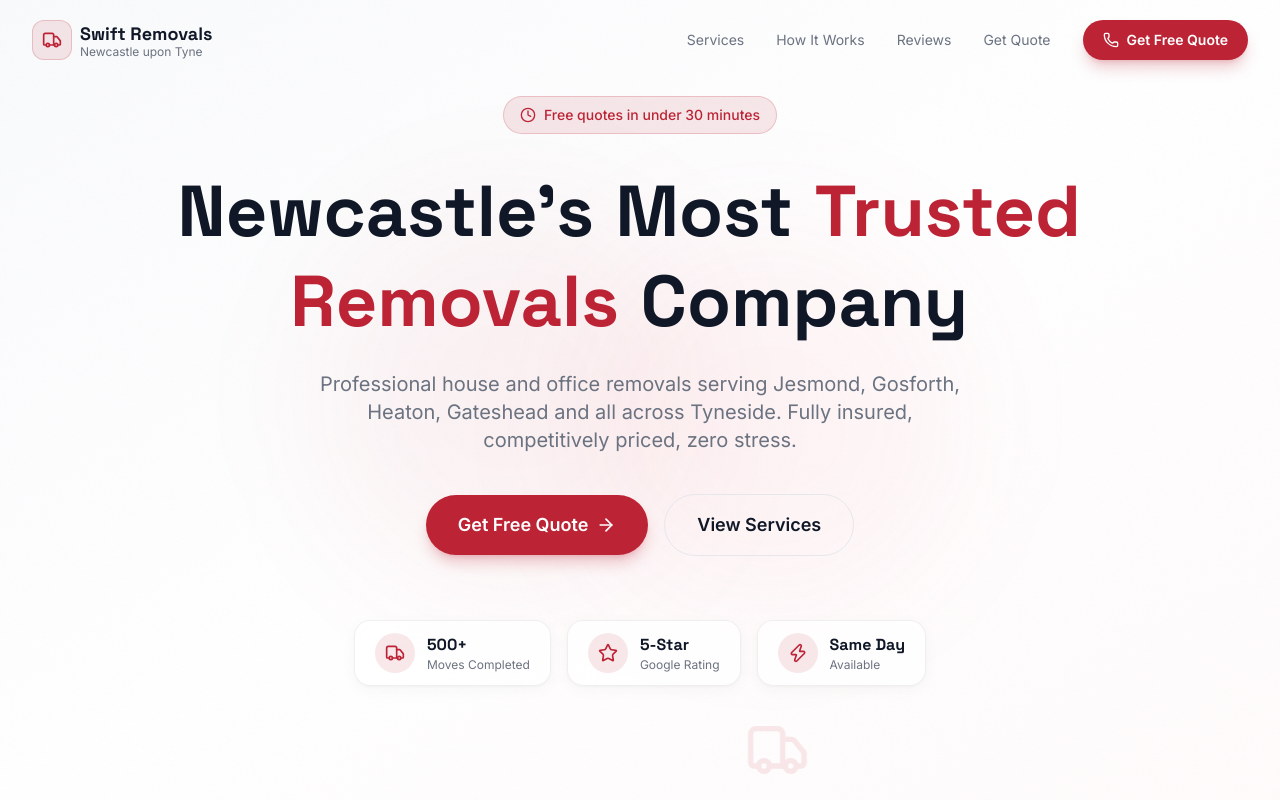
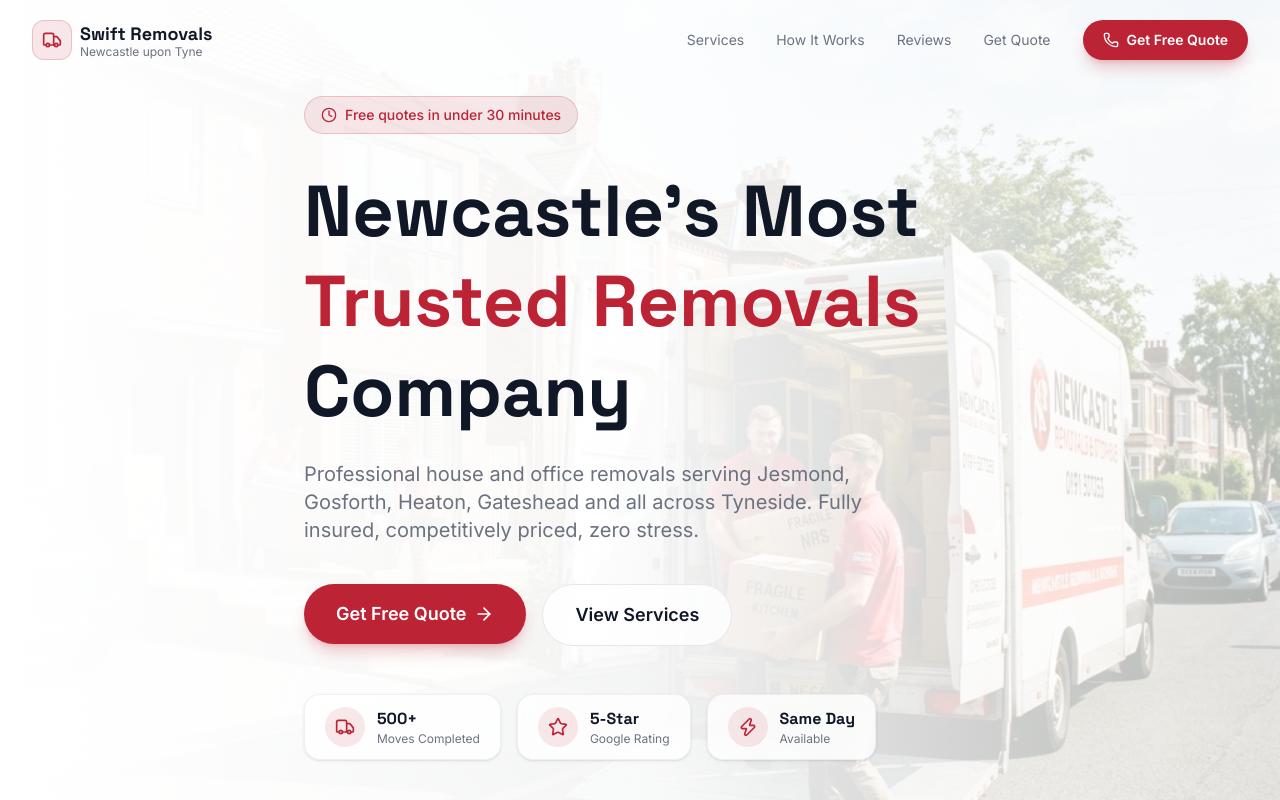
Before and after one commit to atifjan2019/Birmingham-Removals, a Next.js app: page / in a window 1280 px wide. Shown: the top 800 px of the page. Built offline with nearby package versions, Linux system fonts and the light colour scheme.

Commit message:
feat: implement initial state pre-filling with dummy data and conditional step skipping based on URL parameters

```diff
--- a/src/app/quote/components/QuoteFunnel.js
+++ b/src/app/quote/components/QuoteFunnel.js
@@ -26,27 +26,30 @@ const trustItems = [
   { icon: Award, label: "5-Star Rated" },
 ];
 
+// Dummy data for testing — remove later
+const DUMMY_DATA = {
+  moveType: "house",
+  fromPostcode: "NE1 4XF",
+  toPostcode: "NE3 2PA",
+  moveDate: new Date(Date.now() + 7 * 86400000).toISOString().split("T")[0],
+  flexibleDates: false,
+  fullName: "John Smith",
+  phone: "07123 456 789",
+};
+
 export default function QuoteFunnel() {
   const searchParams = useSearchParams();
   const typeParam = searchParams.get("type");
+  const hasValidType =
+    typeParam && ["house", "office", "flat", "items"].includes(typeParam);
 
-  const [step, setStep] = useState(1);
+  // If type param exists, skip step 1 — start at step 2
+  const [step, setStep] = useState(hasValidType ? 2 : 1);
   const [direction, setDirection] = useState(1);
   const [data, setData] = useState({
-    moveType: "",
-    fromPostcode: "",
-    toPostcode: "",
-    moveDate: "",
-    flexibleDates: false,
-    fullName: "",
-    phone: "",
+    ...DUMMY_DATA,
+    moveType: hasValidType ? typeParam : DUMMY_DATA.moveType,
   });
-
-  useEffect(() => {
-    if (typeParam && ["house", "office", "flat", "items"].includes(typeParam)) {
-      setData((prev) => ({ ...prev, moveType: typeParam }));
-    }
-  }, [typeParam]);
 
   const goNext = () => {
     setDirection(1);
@@ -60,7 +63,12 @@ export default function QuoteFunnel() {
 
   const update = (fields) => setData((prev) => ({ ...prev, ...fields }));
 
-  const progressPercent = step <= 5 ? (Math.min(step, 4) / TOTAL_STEPS) * 100 : step === 6 ? 80 : 100;
+  const progressPercent =
+    step <= 5
+      ? (Math.min(step, 4) / TOTAL_STEPS) * 100
+      : step === 6
+      ? 80
+      : 100;
 
   return (
     <div className="min-h-screen bg-gradient-to-br from-gray-50 via-white to-red-50/30 flex flex-col">
--- a/src/components/Hero.js
+++ b/src/components/Hero.js
@@ -2,6 +2,7 @@
 
 import { useState } from "react";
 import { motion } from "framer-motion";
+import Image from "next/image";
 import { ArrowRight, Truck, Star, Zap, Clock } from "lucide-react";
 import HeroPopup from "./HeroPopup";
 
@@ -19,12 +20,21 @@ export default function Hero() {
 
   return (
     <>
-      <section className="relative min-h-screen flex items-center justify-center overflow-hidden grain bg-gradient-to-br from-gray-50 via-white to-red-50/30">
-        {/* Gradient orbs */}
-        <div className="absolute top-1/4 left-1/4 w-96 h-96 bg-primary/5 rounded-full blur-3xl" />
-        <div className="absolute bottom-1/4 right-1/4 w-96 h-96 bg-accent/5 rounded-full blur-3xl" />
+      <section className="relative min-h-screen flex items-center overflow-hidden bg-gradient-to-br from-gray-50 via-white to-red-50/30">
+        {/* Background image with overlay */}
+        <div className="absolute inset-0 z-0">
+          <Image
+            src="/images/hero-removals.png"
+            alt="Swift Removals team loading a van in Newcastle"
+            fill
+            className="object-cover"
+            priority
+          />
+          <div className="absolute inset-0 bg-gradient-to-r from-white via-white/95 to-white/70" />
+        </div>
 
-        <div className="relative z-10 max-w-7xl mx-auto px-4 sm:px-6 lg:px-8 pt-24 pb-32 text-center">
+        <div className="relative z-10 max-w-7xl mx-auto px-4 sm:px-6 lg:px-8 pt-24 pb-32">
+          <div className="max-w-2xl">
             {/* Badge */}
             <motion.div
               initial={{ opacity: 0, y: 20 }}
@@ -37,7 +47,7 @@ export default function Hero() {
             </motion.div>
 
             {/* Headline - word by word reveal */}
-          <h1 className="font-[family-name:var(--font-space)] text-4xl sm:text-5xl md:text-6xl lg:text-7xl font-bold leading-tight mb-6 max-w-5xl mx-auto text-gray-900">
+            <h1 className="font-[family-name:var(--font-space)] text-4xl sm:text-5xl md:text-6xl lg:text-7xl font-bold leading-tight mb-6 text-gray-900">
               {words.map((word, i) => (
                 <motion.span
                   key={i}
@@ -60,11 +70,11 @@ export default function Hero() {
               initial={{ opacity: 0, y: 20 }}
               animate={{ opacity: 1, y: 0 }}
               transition={{ duration: 0.6, delay: 0.8 }}
-            className="text-lg sm:text-xl text-muted max-w-2xl mx-auto mb-10"
+              className="text-lg sm:text-xl text-muted max-w-xl mb-10"
             >
               Professional house and office removals serving Jesmond, Gosforth,
-            Heaton, Gateshead and all across Tyneside. Fully insured, competitively
-            priced, zero stress.
+              Heaton, Gateshead and all across Tyneside. Fully insured,
+              competitively priced, zero stress.
             </motion.p>
 
             {/* CTAs */}
@@ -72,7 +82,7 @@ export default function Hero() {
               initial={{ opacity: 0, y: 20 }}
               animate={{ opacity: 1, y: 0 }}
               transition={{ duration: 0.6, delay: 1 }}
-            className="flex flex-col sm:flex-row items-center justify-center gap-4"
+              className="flex flex-col sm:flex-row items-start gap-4"
             >
               <button
                 onClick={() => setPopupOpen(true)}
@@ -83,7 +93,7 @@ export default function Hero() {
               </button>
               <a
                 href="#services"
-              className="inline-flex items-center gap-2 px-8 py-4 border border-gray-200 text-gray-900 font-semibold rounded-full hover:bg-gray-50 hover:scale-105 transition-all text-lg"
+                className="inline-flex items-center gap-2 px-8 py-4 border border-gray-200 text-gray-900 font-semibold rounded-full hover:bg-gray-50 hover:scale-105 transition-all text-lg bg-white/80 backdrop-blur-sm"
               >
                 View Services
               </a>
@@ -94,12 +104,12 @@ export default function Hero() {
               initial={{ opacity: 0, y: 30 }}
               animate={{ opacity: 1, y: 0 }}
               transition={{ duration: 0.6, delay: 1.3 }}
-            className="flex flex-wrap items-center justify-center gap-4 mt-16"
+              className="flex flex-wrap items-center gap-4 mt-12"
             >
               {stats.map((stat, i) => (
                 <div
                   key={i}
-                className="glass-card px-5 py-3 flex items-center gap-3"
+                  className="bg-white/80 backdrop-blur-sm border border-gray-200/60 rounded-2xl px-5 py-3 flex items-center gap-3 shadow-sm"
                 >
                   <div className="w-10 h-10 rounded-full bg-primary/10 flex items-center justify-center">
                     <stat.icon className="w-5 h-5 text-primary" />
@@ -114,12 +124,6 @@ export default function Hero() {
               ))}
             </motion.div>
           </div>
-
-        {/* Animated truck at bottom */}
-        <div className="absolute bottom-8 left-0 right-0 overflow-hidden opacity-10">
-          <div className="animate-truck">
-            <Truck className="w-16 h-16 text-primary" />
-          </div>
         </div>
       </section>
 
```
Lines whose indentation alone changed are shown as unchanged.
